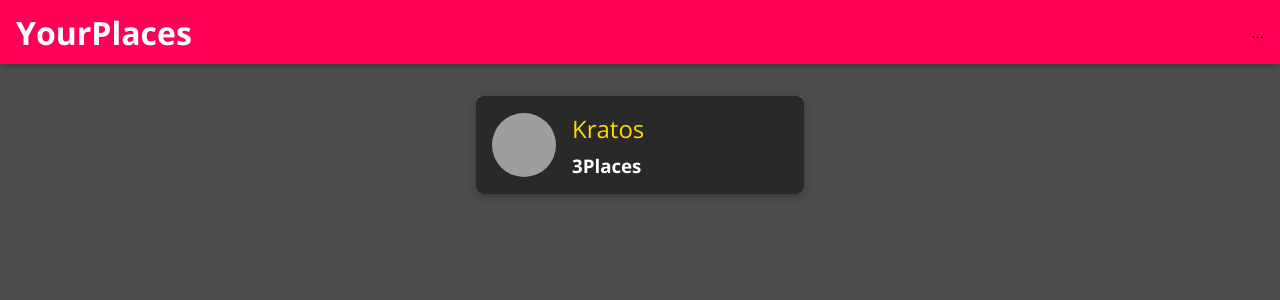
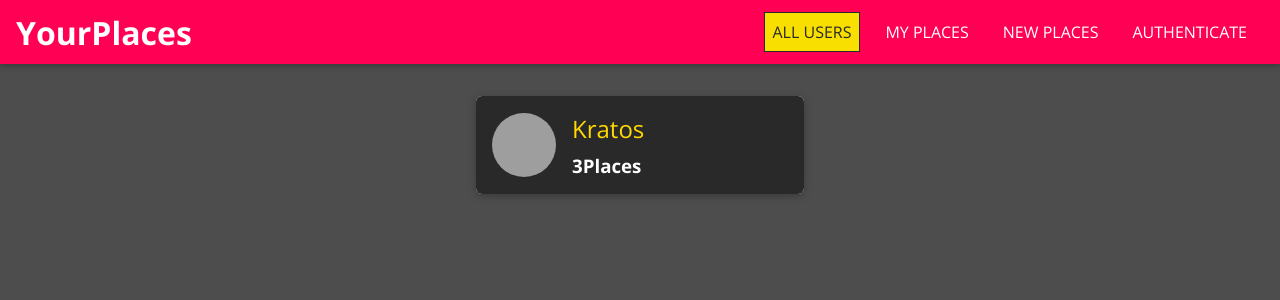
Before and after one commit to Anurag-Yoda/MERNFrontend, a React (Create React App) app: page / in a window 1280 px wide. Shown: the top 300 px of the page. Built offline with nearby package versions, Linux system fonts and the light colour scheme; grey boxes are pictures that could not be loaded.

Commit message:
added everything upto Sidedrawer

```diff
--- a/package.json
+++ b/package.json
@@ -6,7 +6,8 @@
     "react": "^16.11.0",
     "react-dom": "^16.11.0",
     "react-router-dom": "5.1.2",
-    "react-scripts": "3.2.0"
+    "react-scripts": "3.2.0",
+    "react-transition-group": "^4.3.0"
   },
   "scripts": {
     "start": "react-scripts start",
--- a/public/index.html
+++ b/public/index.html
@@ -28,6 +28,8 @@
   </head>
   <body>
     <noscript>You need to enable JavaScript to run this app.</noscript>
+    <div id="backdrop-hook"></div>
+    <div id = 'drawer-hook'></div>
     <div id="root"></div>
     <!--
       This HTML file is a template.
--- a/src/shared/components/Navigation/MainNavigation.js
+++ b/src/shared/components/Navigation/MainNavigation.js
@@ -1,23 +1,46 @@
-import React from 'react'
-import MainHeader from './MainHeader';
-import {Link} from 'react-router-dom';
- import './MainNavigation.css';
+import React, { useState } from "react";
+
+import MainHeader from "./MainHeader";
+import { Link } from "react-router-dom";
+import NavLinks from "./NavLinks";
+import Backdrop from '../UIElements/Backdrop';
+import "./MainNavigation.css";
+import SideDrawer from "./SideDrawer";
 const MainNavigation = () => {
+  const [drawerIsOpen, setDrawerIsOpen] = useState(false);
+  const openDrawer = () => {
+    setDrawerIsOpen(true);
+  };
+  const closeDrawer = () => {
+    setDrawerIsOpen(false);
+  };
+
   return (
+    <React.Fragment>
+    {drawerIsOpen && <Backdrop onClick = {closeDrawer}/>}
+
+        <SideDrawer show = {drawerIsOpen} onClickLink = {closeDrawer}>
+          <nav className="main-navigation__drawer-nav">
+            <NavLinks />
+          </nav>
+        </SideDrawer>
+
+
       <MainHeader>
-           <button className = 'main-navigation__menu-btn'>
-               <span/>
-               <span/>
-               <span/>
+        <button className="main-navigation__menu-btn" onClick={openDrawer}>
+          <span />
+          <span />
+          <span />
         </button>
-           <h1 className = 'main-navigation__title'>
+        <h1 className="main-navigation__title">
           <Link>YourPlaces</Link>
         </h1>
-           <nav>
-               ...
+        <nav className="main-navigation__header-nav">
+          <NavLinks />
         </nav>
       </MainHeader>
-    )
-}
+    </React.Fragment>
+  );
+};
 
-export default MainNavigation
+export default MainNavigation;
--- a/src/shared/components/Navigation/NavLinks.css
+++ b/src/shared/components/Navigation/NavLinks.css
@@ -0,0 +1,76 @@
+.nav-links {
+    list-style: none;
+    margin: 0;
+    padding: 0;
+    width: 100%;
+    height: 100%;
+    display: flex;
+    flex-direction: column;
+    justify-content: center;
+    align-items: center;
+  }
+
+  .nav-links li {
+    margin: 1rem;
+  }
+
+  .nav-links a {
+    border: 1px solid transparent;
+    color: #292929;
+    text-decoration: none;
+    padding: 0.5rem;
+  }
+
+  .nav-links a:hover,
+  .nav-links a:active,
+  .nav-links a.active {
+    background: #f8df00;
+    border-color: #292929;
+    color: #292929;
+  }
+
+  .nav-links button {
+    cursor: pointer;
+    border: 1px solid #292929;
+    color: #292929;
+    background: transparent;
+    padding: 0.5rem;
+    font: inherit;
+  }
+
+  .nav-links button:focus {
+    outline: none;
+  }
+
+  .nav-links button:hover,
+  .nav-links button:active {
+    background: #292929;
+    color: white;
+  }
+
+  @media (min-width: 768px) {
+    .nav-links {
+      flex-direction: row;
+    }
+
+    .nav-links li {
+      margin: 0 0.5rem;
+    }
+
+    .nav-links a {
+      color: white;
+      text-decoration: none;
+    }
+
+    .nav-links button {
+      border: 1px solid white;
+      color: white;
+      background: transparent;
+    }
+
+    .nav-links button:hover,
+    .nav-links button:active {
+      background: #f8df00;
+      color: #292929;
+    }
+  }
--- a/src/shared/components/Navigation/NavLinks.js
+++ b/src/shared/components/Navigation/NavLinks.js
@@ -0,0 +1,24 @@
+import React from "react";
+import { NavLink } from "react-router-dom";
+import './NavLinks.css';
+
+const NavLinks = () => {
+  return (
+    <ul className="nav-links">
+      <li>
+        <NavLink to="/" exact> ALL USERS</NavLink>
+      </li>
+      <li>
+        <NavLink to="/u1/places"> MY PLACES</NavLink>
+      </li>
+      <li>
+        <NavLink to="/places/new"> NEW PLACES</NavLink>
+      </li>
+      <li>
+        <NavLink to="/auth"> AUTHENTICATE</NavLink>
+      </li>
+    </ul>
+  );
+};
+
+export default NavLinks;
--- a/src/shared/components/Navigation/SideDrawer.css
+++ b/src/shared/components/Navigation/SideDrawer.css
@@ -0,0 +1,10 @@
+.side-drawer {
+  position: fixed;
+  left: 0;
+  top: 0;
+  z-index: 100;
+  height: 100vh;
+  width: 70%;
+  background: white;
+  box-shadow: 0 2px 8px rgba(0, 0, 0, 0.26);
+}
--- a/src/shared/components/Navigation/SideDrawer.js
+++ b/src/shared/components/Navigation/SideDrawer.js
@@ -0,0 +1,20 @@
+import React from "react";
+import ReactDOM from "react-dom";
+import { CSSTransition } from "react-transition-group";
+import "./SideDrawer.css";
+const SideDrawer = (props) => {
+  const content = (
+    <CSSTransition
+      in={props.show}
+      timeout={200}
+      classNames="slide-in-left"
+      mountOnEnter
+      unmountOnExit
+    >
+      <aside className="side-drawer" onClick = {props.onClickLink}>{props.children}</aside>
+    </CSSTransition>
+  );
+  return ReactDOM.createPortal(content, document.getElementById("drawer-hook"));
+};
+
+export default SideDrawer;
--- /dev/null
+++ b/src/shared/components/UIElements/Backdrop.css
@@ -0,0 +1,9 @@
+.backdrop {
+  position: fixed;
+  top: 0;
+  left: 0;
+  width: 100%;
+  height: 100vh;
+  background: rgba(0, 0, 0, 0.75);
+  z-index: 10;
+}
--- /dev/null
+++ b/src/shared/components/UIElements/Backdrop.js
@@ -0,0 +1,13 @@
+import React from 'react';
+import ReactDOM from 'react-dom';
+
+import './Backdrop.css';
+
+const Backdrop = props => {
+  return ReactDOM.createPortal(
+    <div className="backdrop" onClick={props.onClick}></div>,
+    document.getElementById('backdrop-hook')
+  );
+};
+
+export default Backdrop;
```
Also changed, not shown: 1 other file (tests, documents, lock files or other folders). Lines whose indentation alone changed are shown as unchanged.
